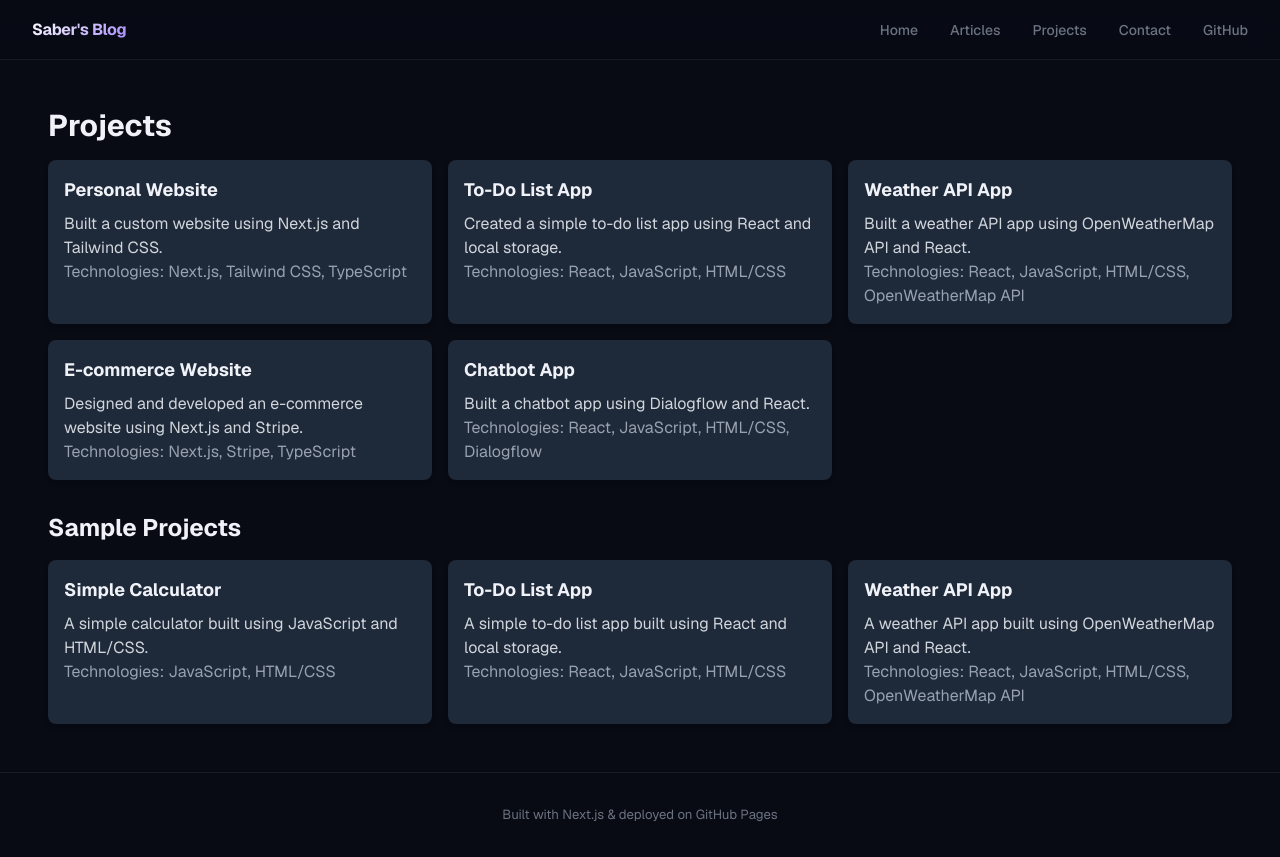
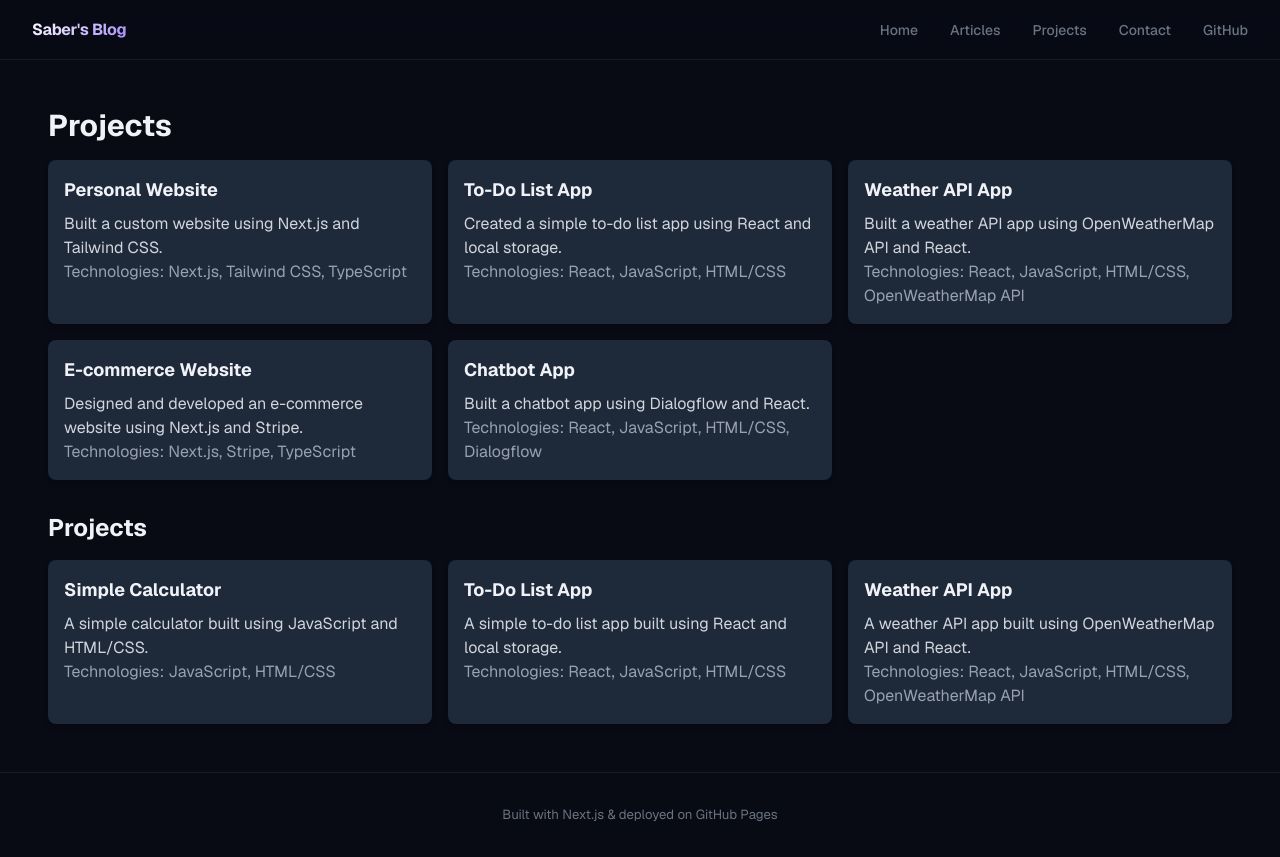
Before and after one commit to ss889/personal-blog, a Next.js app: page /projects in a window 1280 px wide. Built offline with nearby package versions, Linux system fonts and the light colour scheme.

Commit message:
Update blog content

```diff
--- a/src/app/projects/page.tsx
+++ b/src/app/projects/page.tsx
@@ -42,28 +42,28 @@ export default function ProjectsPage() {
         </div>
       </div>
       <div className="mt-8">
-        <h2 className="text-2xl font-bold mb-4">Sample Projects</h2>
+        <h2 className="text-2xl font-bold mb-4">Projects</h2>
         <div className="grid grid-cols-1 gap-4 md:grid-cols-2 lg:grid-cols-3 xl:grid-cols-3 2xl:grid-cols-3">
           <div className="bg-gray-800 rounded-lg shadow-md hover:shadow-lg transition duration-300 ease-in-out">
-            <div className="block p-4">
+            <Link href="/projects/sample-project-1" className="block p-4 hover:text-gray-200">
               <h2 className="text-lg font-bold mb-2">Simple Calculator</h2>
               <p className="text-gray-300">A simple calculator built using JavaScript and HTML/CSS.</p>
               <p className="text-gray-400">Technologies: JavaScript, HTML/CSS</p>
-            </div>
+            </Link>
           </div>
           <div className="bg-gray-800 rounded-lg shadow-md hover:shadow-lg transition duration-300 ease-in-out">
-            <div className="block p-4">
+            <Link href="/projects/sample-project-2" className="block p-4 hover:text-gray-200">
               <h2 className="text-lg font-bold mb-2">To-Do List App</h2>
               <p className="text-gray-300">A simple to-do list app built using React and local storage.</p>
               <p className="text-gray-400">Technologies: React, JavaScript, HTML/CSS</p>
-            </div>
+            </Link>
           </div>
           <div className="bg-gray-800 rounded-lg shadow-md hover:shadow-lg transition duration-300 ease-in-out">
-            <div className="block p-4">
+            <Link href="/projects/sample-project-3" className="block p-4 hover:text-gray-200">
               <h2 className="text-lg font-bold mb-2">Weather API App</h2>
               <p className="text-gray-300">A weather API app built using OpenWeatherMap API and React.</p>
               <p className="text-gray-400">Technologies: React, JavaScript, HTML/CSS, OpenWeatherMap API</p>
-            </div>
+            </Link>
           </div>
         </div>
       </div>
```
